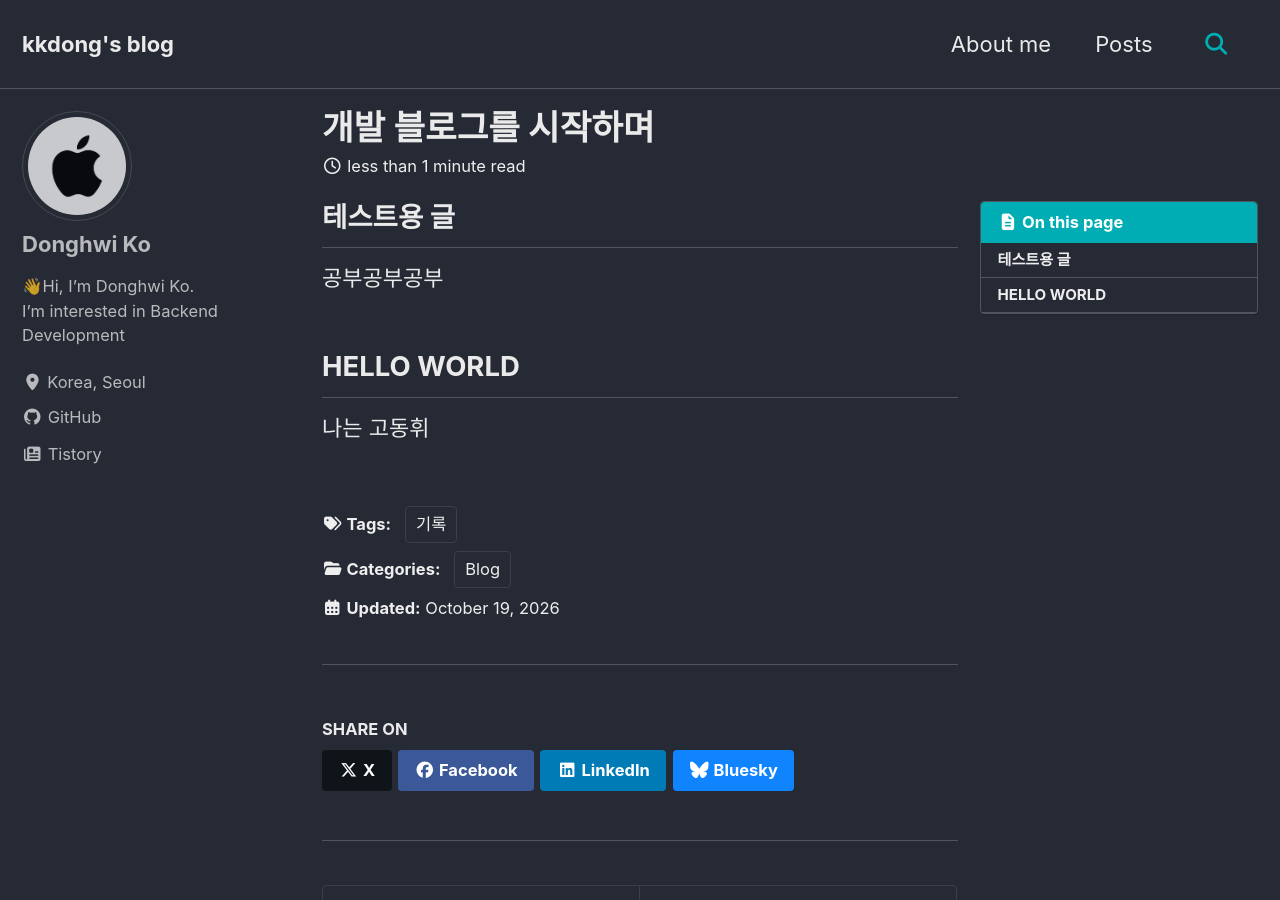
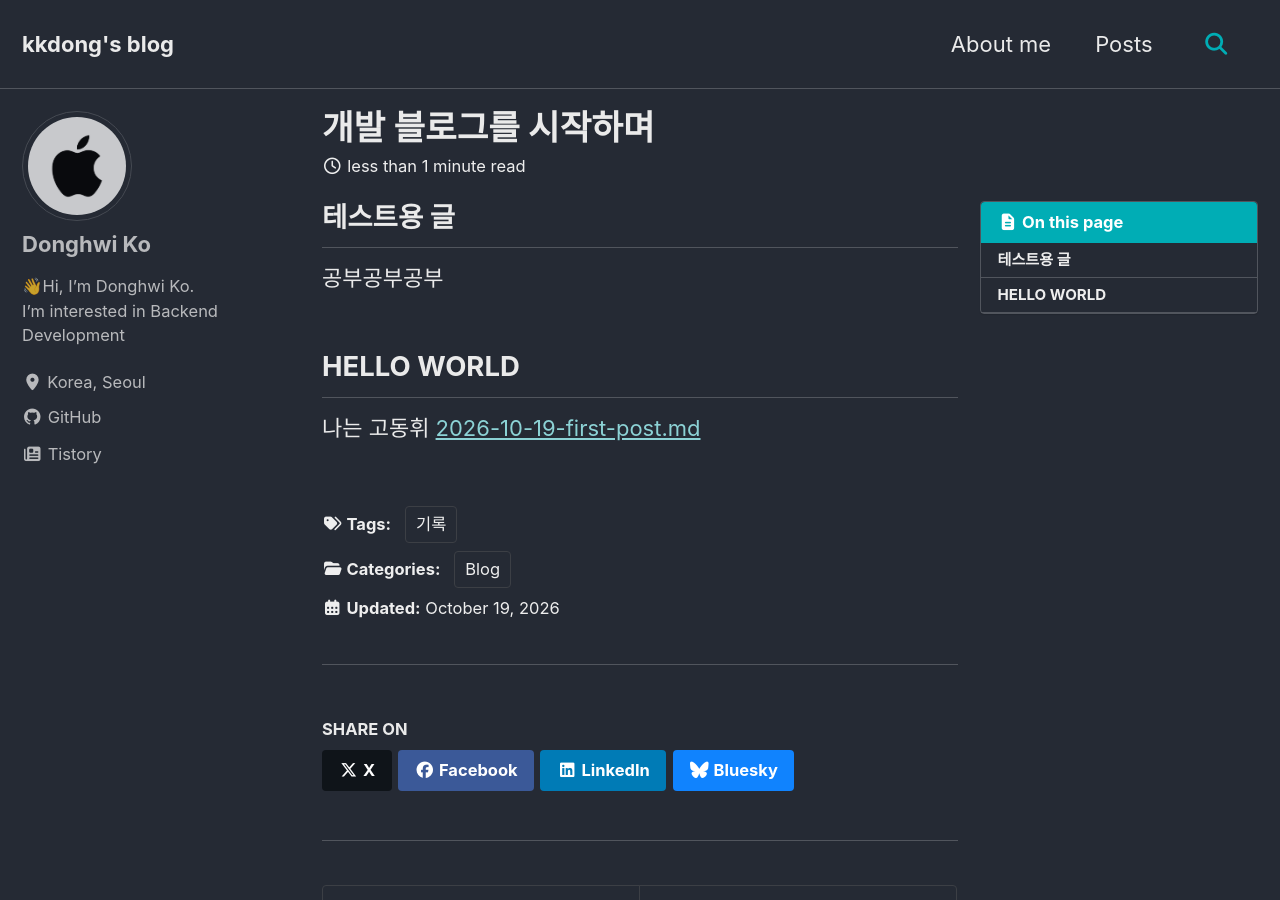
Before and after one commit to kkodong784/kkodong784.github.io, a Jekyll site: the page built from _posts/2026-10-19-first-post.md, in a window 1280 px wide and 900 px high. Built offline with Jekyll 4.4.1, drawn with Linux system fonts in a browser that asks for light colours; cached includes are drawn as plain includes.

```diff
--- a/_posts/2026-10-19-first-post.md
+++ b/_posts/2026-10-19-first-post.md
@@ -14,3 +14,4 @@ toc: true
 ## HELLO WORLD
 
 나는 고동휘
+[2026-10-19-first-post.md](2026-10-19-first-post.md)
```
